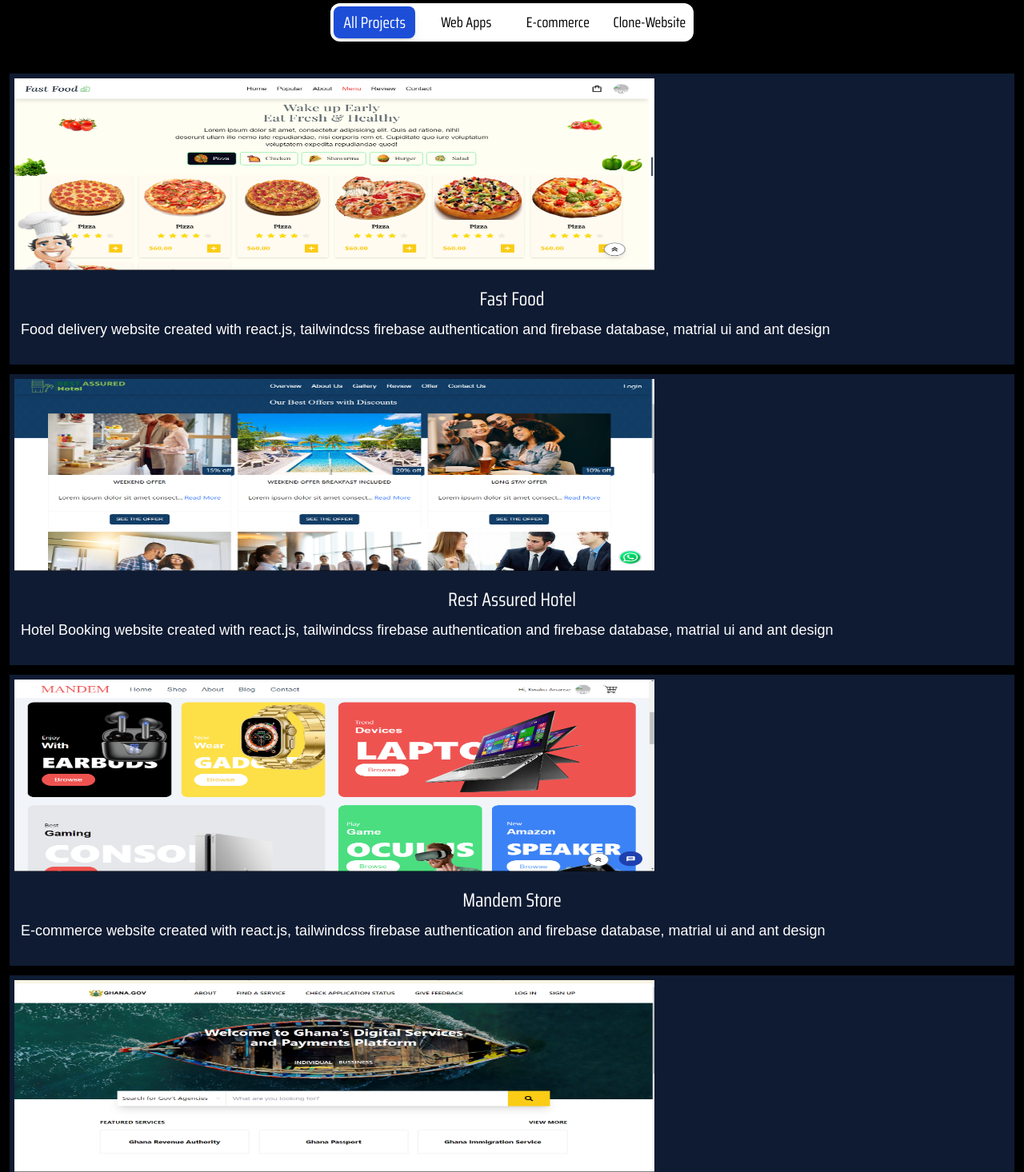
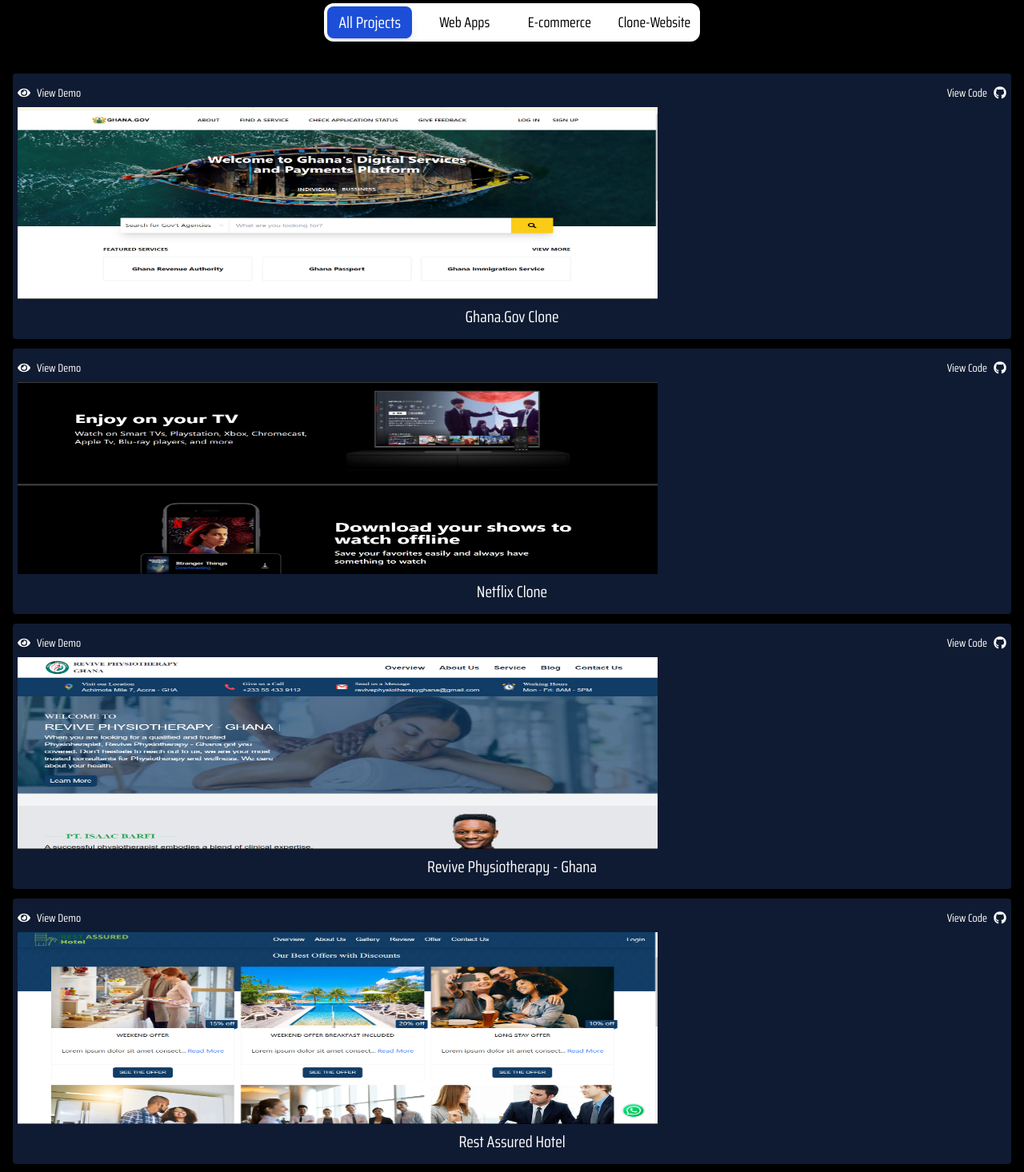
Before and after one commit to abdulwahabfuseini/PORTFOLIO, a Next.js app: page /portfolio in a window 1280 px wide. Shown: the part 220-1686 px from the top of the page at 80% size. Built offline with nearby package versions, Linux system fonts and the light colour scheme; a web font is replaced by a local one; what @shrutibalasa/tailwind-grid-auto-fit would draw is missing.

Commit message:
Deployed on vercel

```diff
--- a/src/app/layout.js
+++ b/src/app/layout.js
@@ -1,6 +1,7 @@
 import Navbar from "@/components/header/Navbar";
 import "./globals.css";
 import Footer from "@/components/Footer";
+import Head from "next/head";
 import Loading from "./loading";
 
 export const metadata = {
@@ -10,7 +11,10 @@
 export default function RootLayout({ children }) {
   return (
     <html lang="en">
-      <body className="text-white bg-black w-full h-full relative">
+      <Head>
+        <meta name="viewport" content="width=device-width, user-scalable=no" />
+      </Head>
+      <body className="relative w-full h-full text-white bg-black">
         <Loading>
           <Navbar />
           <div className="mb-16 md:mb-80 lg:mb-28">{children}</div>
--- a/src/app/services/[id]/page.jsx
+++ b/src/app/services/[id]/page.jsx
@@ -1,20 +1,13 @@
 import { service } from "@/components/service/Data";
 import Image from "next/image";
-import { notFound } from "next/navigation";
 
-const getData = (serviceId) => {
-  const data = service[serviceId];
 
-  if (data) {
-    return data;
-  }
-  return notFound();
-};
 
 const SinglePost = ({ params }) => {
-  const data = getData(params.id);
+  const title = decodeURIComponent(params.id).replace(/-/g, ' ');
+  const data = service.find((data) => data.title.toLowerCase() === title.toLowerCase());
   return (
-    <div className="grid max-w-6xl px-2 sm:px-4 py-20 mx-auto place-items-center gap-y-5">
+    <div className="grid max-w-6xl px-3 sm:px-4 py-20 mx-auto place-items-center gap-y-5">
       <h1 className="text-2xl sm:text-4xl text-center">{data.title}</h1>
       <div className="grid py-6 sm:grid-cols-3 gap-y-16 gap-x-10 place-items-center">
         <Image
--- /dev/null
+++ b/src/components/project/Data.js
@@ -0,0 +1,54 @@
+export const PortFolio = [
+  {
+    id: 1,
+    imgUrl: "pro6.png",
+    projectName: "Ghana.Gov Clone",
+    code: "https://github.com/abdulwahabfuseini/Ghana.Gov",
+    link: " https://ghana-gov-2a6e6.web.app",
+    connect: "link.png",
+  },
+  {
+    id: 2,
+    imgUrl: "pro4.png",
+    projectName: "Netflix Clone",
+    code: "https://github.com/abdulwahabfuseini/Netflix-Clone",
+    link: "https://netflix-clone-woad-nine.vercel.app/",
+    connect: "link.png",
+  },
+  {
+    id: 3,
+    imgUrl: "pro7.png",
+    projectName: "Revive Physiotherapy - Ghana",
+    code: "https://github.com/abdulwahabfuseini/Revive-Physiotherapy",
+    link: "https://revive-physiotherapy.vercel.app/",
+    connect: "link.png",
+  },
+  {
+    id: 4,
+    imgUrl: "pro1.png",
+    projectName: "Rest Assured Hotel",
+    code: "https://github.com/abdulwahabfuseini/rest-assured",
+    link: "https://rest-assured-3c437.web.app",
+    connect: "link.png",
+  },
+  {
+    id: 5,
+    imgUrl: "pro2.png",
+    projectName: "Mandem Store",
+    code: "https://github.com/abdulwahabfuseini/Mandem-Store",
+    link: "https://mandem-store-24ff1.web.app",
+    connect: "link.png",
+  },
+
+
+  {
+    id: 6,
+    imgUrl: "pro5.png",
+    projectName: "Fast Food",
+    code: "https://github.com/abdulwahabfuseini/fast-food",
+    link: " https://react-auth-96023.web.app",
+    connect: "link.png",
+  },
+
+
+];
--- a/src/components/project/Data.jsx
+++ /dev/null
@@ -1,43 +0,0 @@
-export const PortFolio = [
-  {
-    id: 1,
-    imgUrl: "pro5.png",
-    projectName: "Fast Food",
-    desc: "Food delivery website created with react.js, tailwindcss firebase authentication and firebase database, matrial ui and ant design",
-    link: " https://react-auth-96023.web.app",
-    connect: "link.png",
-  },
-  {
-    id: 2,
-    imgUrl: "pro1.png",
-    projectName: "Rest Assured Hotel",
-    desc: "Hotel Booking website created with react.js, tailwindcss firebase authentication and firebase database, matrial ui and ant design",
-    link: "https://rest-assured-3c437.web.app",
-    connect: "link.png",
-  },
-  {
-    id: 3,
-    imgUrl: "pro2.png",
-    projectName: "Mandem Store",
-    desc: "E-commerce website created with react.js, tailwindcss firebase authentication and firebase database, matrial ui and ant design",
-    link: "https://mandem-store-24ff1.web.app",
-    connect: "link.png",
-  },
-
-  {
-    id: 4,
-    imgUrl: "pro6.png",
-    projectName: "Ghana.Gov Clone",
-    desc: "official ghana.gov website clone created with react.js, tailwindcss, material ui and ant design",
-    link: " https://ghana-gov-2a6e6.web.app",
-    connect: "link.png",
-  },
-  {
-    id: 5,
-    imgUrl: "pro4.png",
-    projectName: "Netflix Clone",
-    desc: "Netflix official website clone created with react.js, tailwindcss, material ui and ant design",
-    link: " https://net-flix-4e2b0.web.app/",
-    connect: "link.png",
-  },
-];
--- a/src/components/project/Project.jsx
+++ b/src/components/project/Project.jsx
@@ -12,7 +12,7 @@
   };
 
   return (
-    <div className="grid w-full h-full px-3 py-10 mx-auto mb-20 max-w-7xl place-items-center">
+    <div className="grid w-full h-full px-4 py-10 mx-auto mb-20 max-w-7xl place-items-center">
       <h1 className="text-4xl">Portfolio</h1>
       <h3 className="py-3 text-4xl capitalize">latest Projects</h3>
       <div className="grid grid-cols-2 gap-3 p-1 rounded-xl sm:grid-cols-4 sm:bg-white">
@@ -20,8 +20,8 @@
           onClick={() => toggleButton(1)}
           className={
             toggleTab === 1
-              ? "bg-blue-700 ring-white text-white rounded-lg text-xl shadow-lg ring-2 sm:ring-0 p-1.5"
-              : "bg-white sm:bg-transparent text-black rounded-lg p-1.5 text-lg"
+              ? "bg-blue-700 ring-white text-white rounded-lg text-xl shadow-lg ring-2 sm:ring-0 py-1.5 px-2"
+              : "bg-white sm:bg-transparent text-black rounded-lg py-1.5 px-2 text-lg"
           }
         >
           All Projects
@@ -30,8 +30,8 @@
           onClick={() => toggleButton(2)}
           className={
             toggleTab === 2
-              ? "bg-blue-700 ring-white text-white rounded-lg text-xl shadow-lg ring-2 sm:ring-0 p-1.5"
-              : "bg-white sm:bg-transparent text-black rounded-lg p-1.5 text-lg"
+              ? "bg-blue-700 ring-white text-white rounded-lg text-xl shadow-lg ring-2 sm:ring-0 py-1.5 px-2"
+              : "bg-white sm:bg-transparent text-black rounded-lg py-1.5 px-2 text-lg"
           }
         >
           Web Apps
@@ -40,8 +40,8 @@
           onClick={() => toggleButton(3)}
           className={
             toggleTab === 3
-              ? "bg-blue-700 ring-white text-white rounded-lg text-xl shadow-lg ring-2 sm:ring-0 p-1.5"
-              : "bg-white sm:bg-transparent text-black rounded-lg p-1.5 text-lg"
+              ? "bg-blue-700 ring-white text-white rounded-lg text-xl shadow-lg ring-2 sm:ring-0 py-1.5 px-2"
+              : "bg-white sm:bg-transparent text-black rounded-lg py-1.5 px-2 text-lg"
           }
         >
           E-commerce
@@ -50,8 +50,8 @@
           onClick={() => toggleButton(4)}
           className={
             toggleTab === 4
-              ? "bg-blue-700 ring-white text-white rounded-lg text-lg shadow-lg ring-2 sm:ring-0 p-1.5"
-              : "bg-white sm:bg-transparent text-black rounded-lg p-1.5 text-lg"
+              ? "bg-blue-700 ring-white text-white rounded-lg text-lg shadow-lg ring-2 sm:ring-0 py-1.5 px-2"
+              : "bg-white sm:bg-transparent text-black rounded-lg py-1.5 px-2 text-lg"
           }
         >
           Clone-Website
@@ -69,7 +69,7 @@
       <div className="w-full">
         {toggleTab === 2 && (
           <div className="grid w-full gap-4 py-10 sm:grid-cols-2 lg:grid-cols-3">
-            {PortFolio.slice(0, 2).map((project) => (
+            {PortFolio.slice(2, 4).map((project) => (
               <ProjectCard key={project.id} project={project} />
             ))}
           </div>
@@ -78,7 +78,7 @@
       <div className="w-full">
         {toggleTab === 3 && (
           <div className="grid w-full gap-4 py-10 sm:grid-cols-2 lg:grid-cols-3">
-            {PortFolio.slice(2, 3).map((project) => (
+            {PortFolio.slice(4, 6).map((project) => (
               <ProjectCard key={project.id} project={project} />
             ))}
           </div>
@@ -87,7 +87,7 @@
       <div className="w-full">
         {toggleTab === 4 && (
           <div className="grid w-full gap-4 py-10 sm:grid-cols-2 lg:grid-cols-3 ">
-            {PortFolio.slice(3, 5).map((project) => (
+            {PortFolio.slice(0, 2).map((project) => (
               <ProjectCard key={project.id} project={project} />
             ))}
           </div>
--- a/src/components/project/ProjectCard.jsx
+++ b/src/components/project/ProjectCard.jsx
@@ -1,35 +1,54 @@
 import Image from "next/image";
-
+import { FaEye, FaGithub } from "react-icons/fa";
 
 const ProjectCard = ({ project }) => {
   return (
-    <div className="relative overflow-hidden group bg-background p-1.5">
+    <div className="relative overflow-hidden  bg-background p-1.5 rounded">
+      <div className="flex items-center justify-between py-2">
+        <div className="flex items-center gap-2">
+          <FaEye />
+          <a href={project?.link} target="_blank" className="text-sm">
+            View Demo
+          </a>
+        </div>
+        <div className="flex items-center gap-2">
+          <a href={project?.code} target="_blank" className="text-sm">
+            View Code
+          </a>
+          <FaGithub />
+        </div>
+      </div>
+      <div className="group relative">
         <Image
           width={800}
           height={800}
           src={`/images/${project?.imgUrl}`}
           alt="project"
           quality={100}
-        className="h-52 sm:h-60 hover:scale-110"
+          className="h-52 sm:h-60"
           draggable="false"
         />
-      <div className="py-3 px-2 h-full pb-6">
-        <h1 className="py-2 text-center text-2xl">{project?.projectName}</h1>
-        <p className="text-lg break-word">{project?.desc}</p>
-      </div>
         <div className="absolute top-0 left-0 right-0 hidden w-full h-full py-20 group-hover:block bg-background bg-opacity-90">
-        <a href={project?.link} target="_blank" rel="noopener noreferrer"className="grid gap-4 place-items-center">
+          <a
+            href={project?.link}
+            target="_blank"
+            rel="noopener noreferrer"
+            className="grid gap-1 cursor-pointer place-items-center text-center"
+          >
             <Image
-            width={80}
-            height={80}
+              width={40}
+              height={40}
               src={`/images/${project?.connect}`}
               alt="link"
               draggable="false"
             />
-          <h1 className="py-2 text-2xl">{project?.projectName}</h1>
-          <span className="text-xl"> {project?.link}</span>
+            <h1>{project?.projectName}</h1>
+            <span> {project?.link}</span>
           </a>
         </div>
+      </div>
+      <h1 className="text-xl text-center py-2">{project?.projectName}</h1>
+
     </div>
   );
 };
--- a/src/components/service/ServiceCard.jsx
+++ b/src/components/service/ServiceCard.jsx
@@ -6,17 +6,18 @@
 
 const ServiceCard = ({ item }) => {
   return (
-    <div className="h-full p-4 bg-background ">
-      <Link href={`/services/${item.id}`} className="grid place-items-center">
+    <div>
+      <Link href={`/services/${item.title}`}>
+        <div c className="flex flex-col items-center py-4 px-3 bg-background bg-opacity-70 rounded">
           <Image
             src={`/SVG/${item.icon}`}
             alt="service"
             width={80}
             height={80}
-          className="object-contain h-20 bounce"
+            className="object-contain h-20"
             draggable="false"
           />
-        <h1 className="py-5 text-2xl">{item.title}</h1>
+          <h1 className="py-3 text-2xl">{item.title}</h1>
           <Typography.Paragraph
             className="text-lg text-white break-word"
             ellipsis={{
@@ -27,6 +28,7 @@
           >
             {item.desc}
           </Typography.Paragraph>
+        </div>
       </Link>
     </div>
   );
```
Also changed, not shown: src/components/service/Data.js (renamed from src/components/service/Data.jsx, +5 -5 lines), public/images/pro7.png (added), public/images/pro8.png (added), src/assets/Data.js (renamed from src/assets/Data.jsx). Lines whose indentation alone changed are shown as unchanged.
